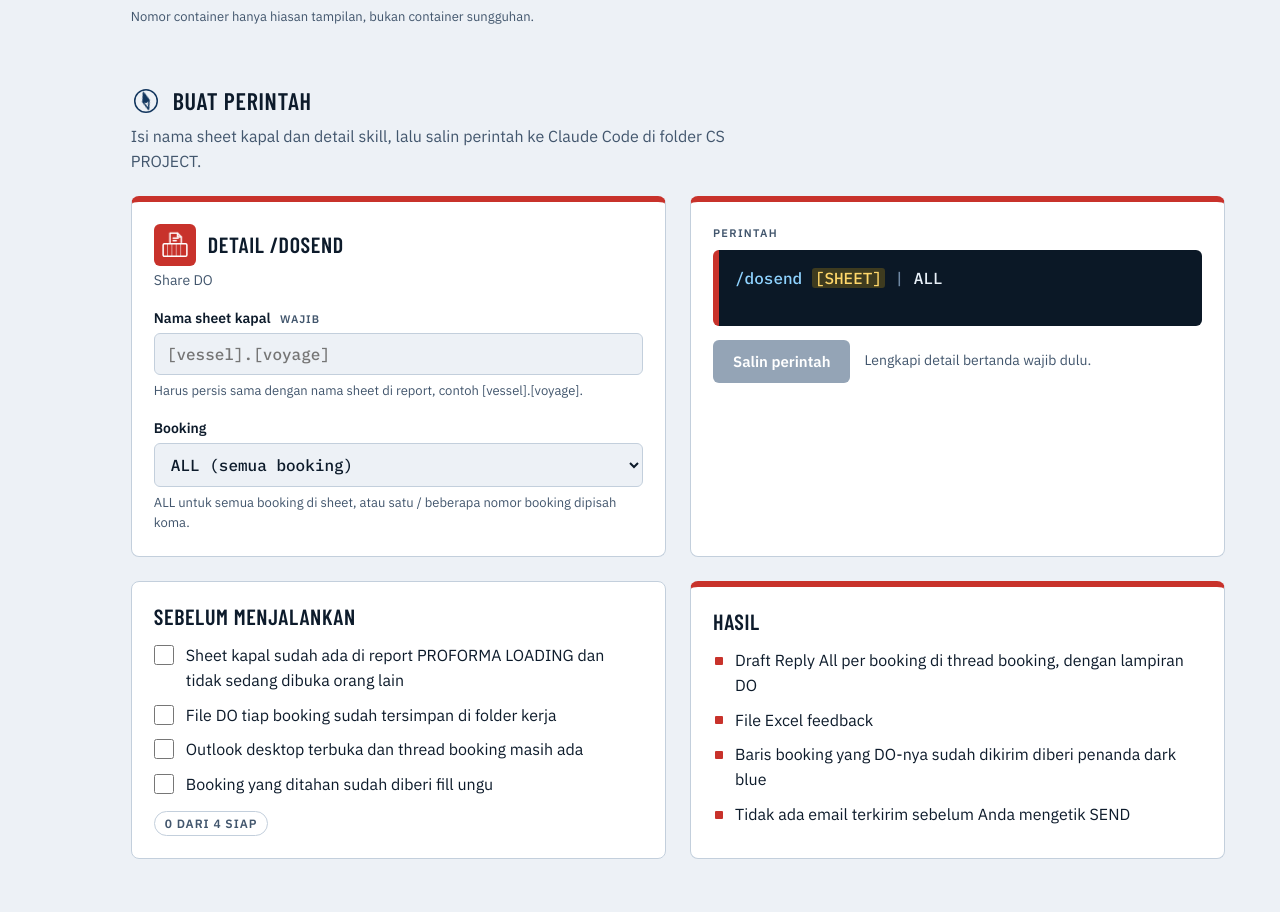
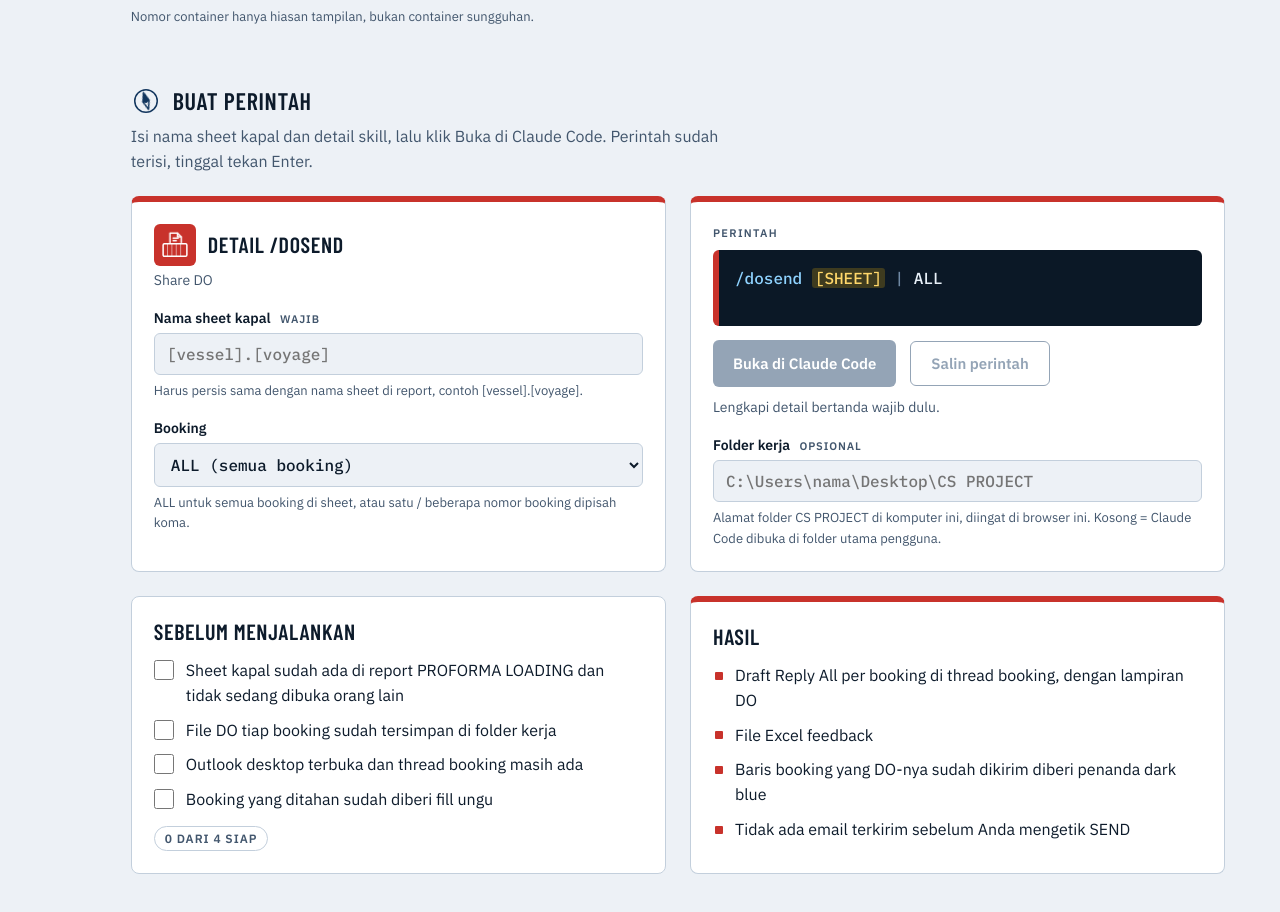
Before and after one commit to csheungajkt/skillcs, a plain HTML site: page index.html in a window 1280 px wide. Shown: the part 1133-2045 px from the top of the page. Drawn offline with nearby package versions, Linux system fonts and the light colour scheme.

Commit message:
Tombol Buka di Claude Code dan folder kerja
Perintah skill sekarang bisa dibuka langsung di Claude Code lewat tautan
claude-cli://open?q=...&cwd=... (perintah tidak berjalan sendiri, menunggu Enter).
Folder kerja opsional, diingat di browser. Salin perintah tetap tersedia.

Co-Authored-By: Claude Haiku 5.5 <noreply@anthropic.com>

```diff
--- a/index.html
+++ b/index.html
@@ -123,7 +123,9 @@ h1{margin:10px 0 6px;font:700 clamp(44px,8vw,84px)/.9 var(--font-display);letter
 .cmdbox .miss{background:rgba(242,183,5,.22);color:#FFD76A;border-radius:3px;padding:0 3px}
 .actions{margin-top:14px;display:flex;flex-wrap:wrap;align-items:center;gap:10px 14px}
 .btn{font:600 15px var(--font-body);background:var(--accent);color:var(--on-accent);border:0;border-radius:6px;padding:12px 20px;cursor:pointer}
-.btn:disabled{opacity:.45;cursor:not-allowed}
+.btn:disabled,.btn[aria-disabled="true"]{opacity:.45;cursor:not-allowed}
+a.btn{display:inline-block;text-decoration:none;line-height:1.55}
+.btn2{background:var(--surface);color:var(--accent);border:1px solid var(--accent)}
 .status{font-size:14px;color:var(--ink-2);min-height:1.5em}
 .check{margin-top:14px;display:flex;flex-direction:column;gap:10px}
 .check label{display:flex;gap:12px;align-items:flex-start;cursor:pointer}
@@ -380,7 +382,7 @@ html.ship-cursor,html.ship-cursor *{cursor:none!important}
   <section class="wrap" id="buat">
     <div class="sec-head">
       <h2><span data-i="buatH">Buat perintah</span></h2>
-      <p class="sec-intro" data-i="buatIntro">Isi nama sheet kapal dan detail skill, lalu salin perintah ke Claude Code di folder CS PROJECT.</p>
+      <p class="sec-intro" data-i="buatIntro">Isi nama sheet kapal dan detail skill, lalu klik Buka di Claude Code. Perintah sudah terisi, tinggal tekan Enter.</p>
     </div>
     <div class="builder" id="builder">
       <div class="panel sel p-form">
@@ -397,8 +399,14 @@ html.ship-cursor,html.ship-cursor *{cursor:none!important}
         <p class="out-label" data-i="outLabel">Perintah</p>
         <div class="cmdbox" id="cmd" aria-live="polite"></div>
         <div class="actions">
-          <button class="btn" id="copy" type="button" data-i="copyBtn">Salin perintah</button>
+          <a class="btn" id="openCC" href="#" role="button" aria-disabled="true" data-i="openBtn">Buka di Claude Code</a>
+          <button class="btn btn2" id="copy" type="button" data-i="copyBtn">Salin perintah</button>
           <span class="status" id="copyStatus" role="status"></span>
+        </div>
+        <div class="fld">
+          <label for="cwd"><span data-i="cwdLabel">Folder kerja</span> <span class="opt" data-i="opt">opsional</span></label>
+          <input id="cwd" type="text" autocomplete="off" spellcheck="false" placeholder="C:\Users\nama\Desktop\CS PROJECT">
+          <p class="hint" data-i="cwdHint">Alamat folder CS PROJECT di komputer ini, diingat di browser ini. Kosong = Claude Code dibuka di folder utama pengguna.</p>
         </div>
       </div>
       <div class="panel p-before">
@@ -600,9 +608,9 @@ const UI = {
  id:{motionPause:'Jeda animasi',motionPlay:'Putar animasi',lede:'Perintah cepat untuk report PROFORMA LOADING<br>Customer Service Export<br>Jakarta Branch',
   sReport:'Report',sTerminal:'Terminal',sService:'Service',sActive:'Skill aktif',
   pilihH:'Pilih skill',pilihIntro:'Satu container, satu skill. Pilihan terakhir diingat di browser ini.',caption:'Nomor container hanya hiasan tampilan, bukan container sungguhan.',
-  buatH:'Buat perintah',buatIntro:'Isi nama sheet kapal dan detail skill, lalu salin perintah ke Claude Code di folder CS PROJECT.',
+  buatH:'Buat perintah',buatIntro:'Isi nama sheet kapal dan detail skill, lalu klik Buka di Claude Code. Perintah sudah terisi, tinggal tekan Enter.',
   sheetLabel:'Nama sheet kapal',req:'wajib',opt:'opsional',sheetHint:'Harus persis sama dengan nama sheet di report, contoh [vessel].[voyage].',
-  outLabel:'Perintah',copyBtn:'Salin perintah',need:'Lengkapi detail bertanda wajib dulu.',copied:'Perintah disalin. Tempel di Claude Code.',selected:'Perintah sudah terpilih. Tekan Ctrl+C untuk menyalin.',
+  outLabel:'Perintah',copyBtn:'Salin perintah',openBtn:'Buka di Claude Code',cwdLabel:'Folder kerja',cwdHint:'Alamat folder CS PROJECT di komputer ini, diingat di browser ini. Kosong = Claude Code dibuka di folder utama pengguna.',opened:'Claude Code dibuka dengan perintah terisi. Tekan Enter di sana. Perintah juga sudah disalin.',tooLong:'Perintah lebih dari 5.000 karakter. Pakai Salin perintah.',need:'Lengkapi detail bertanda wajib dulu.',copied:'Perintah disalin. Tempel di Claude Code.',selected:'Perintah sudah terpilih. Tekan Ctrl+C untuk menyalin.',
   beforeH:'Sebelum menjalankan',resultH:'Hasil',readyAll:'Siap dijalankan',readyN:(d,n)=>d+' dari '+n+' siap',chosen:'Dipilih',
   detail:c=>'Detail '+c,defPh:d=>'bawaan: '+d,defPhNo:'bawaan: kode kapal + .xls',scopeAll:'ALL (semua booking)',scopeX:'Booking tertentu',scopePh:'nomor booking, pisahkan dengan koma',
   footL:'PT HEUNGALINE INTERNASIONAL · Divisi CS Booking · Cabang Jakarta',upd:'Diperbarui',months:['Jan','Feb','Mar','Apr','Mei','Jun','Jul','Agu','Sep','Okt','Nov','Des'],
@@ -616,9 +624,9 @@ const UI = {
  en:{motionPause:'Pause animation',motionPlay:'Play animation',lede:'Quick commands for the PROFORMA LOADING report<br>Customer Service Export<br>Jakarta Branch',
   sReport:'Report',sTerminal:'Terminal',sService:'Service',sActive:'Active skills',
   pilihH:'Choose a skill',pilihIntro:'One container per skill. Your last choice is remembered in this browser.',caption:'Container numbers are decorative only, not real containers.',
-  buatH:'Build the command',buatIntro:'Enter the vessel sheet name and the skill details, then copy the command into Claude Code in the CS PROJECT folder.',
+  buatH:'Build the command',buatIntro:'Enter the vessel sheet name and the skill details, then click Open in Claude Code. The command is pre-filled; just press Enter.',
   sheetLabel:'Vessel sheet name',req:'required',opt:'optional',sheetHint:'Must match the sheet name in the report exactly, e.g. [vessel].[voyage].',
-  outLabel:'Command',copyBtn:'Copy command',need:'Complete the required details first.',copied:'Command copied. Paste it into Claude Code.',selected:'Command selected. Press Ctrl+C to copy.',
+  outLabel:'Command',copyBtn:'Copy command',openBtn:'Open in Claude Code',cwdLabel:'Working folder',cwdHint:'Path of the CS PROJECT folder on this computer, remembered in this browser. Empty = Claude Code opens in the user home folder.',opened:'Claude Code opens with the command pre-filled. Press Enter there. The command was also copied.',tooLong:'The command is over 5,000 characters. Use Copy command.',need:'Complete the required details first.',copied:'Command copied. Paste it into Claude Code.',selected:'Command selected. Press Ctrl+C to copy.',
   beforeH:'Before you run',resultH:'Result',readyAll:'Ready to run',readyN:(d,n)=>d+' of '+n+' ready',chosen:'Selected',
   detail:c=>'Details '+c,defPh:d=>'default: '+d,defPhNo:'default: vessel code + .xls',scopeAll:'ALL (all bookings)',scopeX:'Specific bookings',scopePh:'booking numbers, separated by commas',
   footL:'PT HEUNGALINE INTERNASIONAL · CS Booking Division · Jakarta Branch',upd:'Updated',months:['Jan','Feb','Mar','Apr','May','Jun','Jul','Aug','Sep','Oct','Nov','Dec'],
@@ -632,9 +640,9 @@ const UI = {
  ko:{motionPause:'애니메이션 일시정지',motionPlay:'애니메이션 재생',lede:'PROFORMA LOADING 리포트용 빠른 명령<br>Customer Service Export<br>Jakarta Branch',
   sReport:'리포트',sTerminal:'터미널',sService:'서비스',sActive:'활성 스킬',
   pilihH:'스킬 선택',pilihIntro:'컨테이너 하나가 스킬 하나입니다. 마지막 선택은 이 브라우저에 저장됩니다.',caption:'컨테이너 번호는 장식용이며 실제 컨테이너가 아닙니다.',
-  buatH:'명령 만들기',buatIntro:'선박 시트 이름과 스킬 세부 항목을 입력한 뒤, CS PROJECT 폴더의 Claude Code에 명령을 복사해 붙여넣으세요.',
+  buatH:'명령 만들기',buatIntro:'선박 시트 이름과 스킬 세부 항목을 입력한 뒤 Claude Code에서 열기를 누르세요. 명령이 미리 입력되어 있으니 Enter만 누르면 됩니다.',
   sheetLabel:'선박 시트 이름',req:'필수',opt:'선택',sheetHint:'리포트의 시트 이름과 정확히 같아야 합니다. 예: [vessel].[voyage].',
-  outLabel:'명령',copyBtn:'명령 복사',need:'필수 항목을 먼저 입력하세요.',copied:'명령이 복사되었습니다. Claude Code에 붙여넣으세요.',selected:'명령이 선택되었습니다. Ctrl+C를 눌러 복사하세요.',
+  outLabel:'명령',copyBtn:'명령 복사',openBtn:'Claude Code에서 열기',cwdLabel:'작업 폴더',cwdHint:'이 컴퓨터의 CS PROJECT 폴더 경로이며 이 브라우저에 저장됩니다. 비워 두면 사용자 홈 폴더에서 열립니다.',opened:'명령이 입력된 Claude Code가 열립니다. 거기서 Enter를 누르세요. 명령도 복사되었습니다.',tooLong:'명령이 5,000자를 넘습니다. 명령 복사를 사용하세요.',need:'필수 항목을 먼저 입력하세요.',copied:'명령이 복사되었습니다. Claude Code에 붙여넣으세요.',selected:'명령이 선택되었습니다. Ctrl+C를 눌러 복사하세요.',
   beforeH:'실행 전 확인',resultH:'결과',readyAll:'실행 준비 완료',readyN:(d,n)=>n+'개 중 '+d+'개 준비',chosen:'선택됨',
   detail:c=>c+' 세부 항목',defPh:d=>'기본값: '+d,defPhNo:'기본값: 선박 코드 + .xls',scopeAll:'ALL (모든 부킹)',scopeX:'특정 부킹',scopePh:'부킹 번호를 쉼표로 구분',
   footL:'PT HEUNGALINE INTERNASIONAL · CS 부킹 부서 · 자카르타 지점',upd:'업데이트',months:null,
@@ -752,17 +760,18 @@ function boxNo(i){
 }
 
 /* ---------- State ---------- */
-const state = {skill:ORDER[0], sheet:'', vals:{}, checks:{}};
+const state = {skill:ORDER[0], sheet:'', cwd:'', vals:{}, checks:{}};
 function load(){
   try{
     const o = JSON.parse(localStorage.getItem(KEY) || '{}');
     if(o && SKILLS[o.skill]) state.skill = o.skill;
     if(o && typeof o.sheet === 'string') state.sheet = o.sheet;
+    if(o && typeof o.cwd === 'string') state.cwd = o.cwd;
   }catch(e){}
   try{ const l = localStorage.getItem(LKEY); if(LANGS.includes(l)) LANG = l; }catch(e){}
 }
 function save(){
-  try{ localStorage.setItem(KEY, JSON.stringify({skill:state.skill, sheet:state.sheet})); }catch(e){}
+  try{ localStorage.setItem(KEY, JSON.stringify({skill:state.skill, sheet:state.sheet, cwd:state.cwd})); }catch(e){}
 }
 const $ = id => document.getElementById(id);
 const esc = s => String(s).replace(/[&<>"]/g, c => ({'&':'&amp;','<':'&lt;','>':'&gt;','"':'&quot;'}[c]));
@@ -882,6 +891,17 @@ function build(sk){
 }
 
 let cur = {ok:false, text:''};
+/* tautan claude-cli://open: q = perintah (maks 5.000 karakter), cwd = folder kerja (opsional) */
+function ccUrl(){
+  const cwd = ((document.getElementById('cwd') || {}).value || '').trim();
+  return 'claude-cli://open?' + (cwd ? 'cwd=' + encodeURIComponent(cwd) + '&' : '') + 'q=' + encodeURIComponent(cur.text);
+}
+function updateOpen(){
+  const a = document.getElementById('openCC'); if(!a) return;
+  const ok = cur.ok && cur.text.length <= 5000;
+  a.setAttribute('aria-disabled', String(!ok));
+  a.setAttribute('href', ok ? ccUrl() : '#');
+}
 function renderOutput(){
   const sk = state.skill, s = S(sk); cur = build(sk);
   const box = $('cmd'); box.textContent = '';
@@ -892,6 +912,7 @@ function renderOutput(){
     const sp = document.createElement('span'); if(p.miss) sp.className = 'miss'; sp.textContent = p.t; box.appendChild(sp);
   });
   $('copy').disabled = !cur.ok;
+  updateOpen();
   $('copyStatus').textContent = cur.ok ? '' : t('need');
   document.querySelectorAll('#fields input[data-ph]').forEach(inp => {
     const f = s.fields.find(x => x.id === inp.dataset.f);
@@ -966,6 +987,14 @@ function bind(){
   $('before').addEventListener('change', e => {
     const i = e.target.dataset.i; if(i === undefined) return;
     (state.checks[state.skill] || (state.checks[state.skill] = {}))[i] = e.target.checked; updateReady();
+  });
+  $('cwd').addEventListener('input', e => { state.cwd = e.target.value; save(); updateOpen(); });
+  $('openCC').addEventListener('click', e => {
+    if(!cur.ok){ e.preventDefault(); $('copyStatus').textContent = t('need'); return; }
+    if(cur.text.length > 5000){ e.preventDefault(); $('copyStatus').textContent = t('tooLong'); return; }
+    /* tautan dibiarkan berjalan; perintah juga disalin sebagai cadangan bila Claude Code tidak terbuka */
+    try{ navigator.clipboard.writeText(cur.text).catch(() => {}); }catch(err){}
+    $('copyStatus').textContent = t('opened');
   });
   $('copy').addEventListener('click', async () => {
     if(!cur.ok) return;
@@ -1164,6 +1193,7 @@ document.querySelector('.lang').addEventListener('click', e => { const b = e.tar
 load();
 renderMeta(); renderBay(); renderManifest();
 $('sheet').value = state.sheet;
+$('cwd').value = state.cwd;
 renderPanel(); bind(); initHero(); initSky(); initSectionIcons(); initRail(); initCursor();
 applyStatic();
 </script>
```
